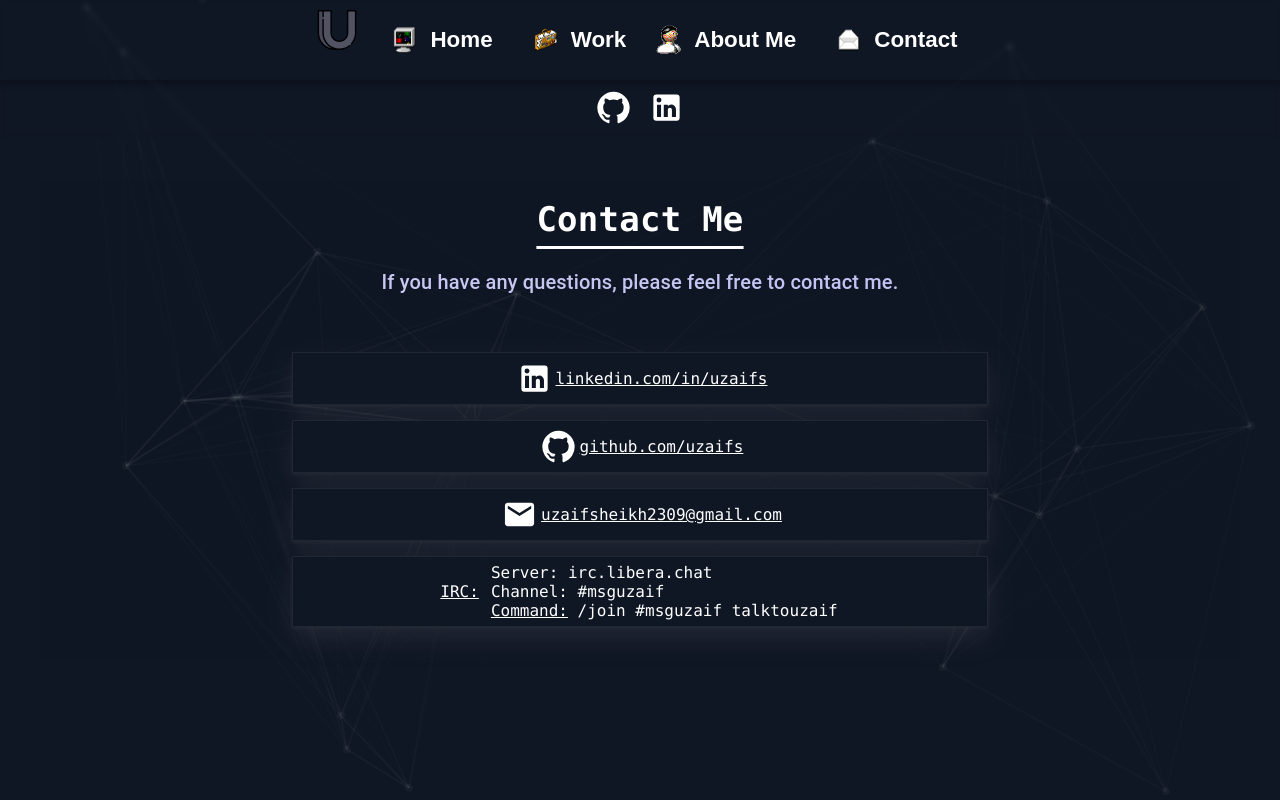
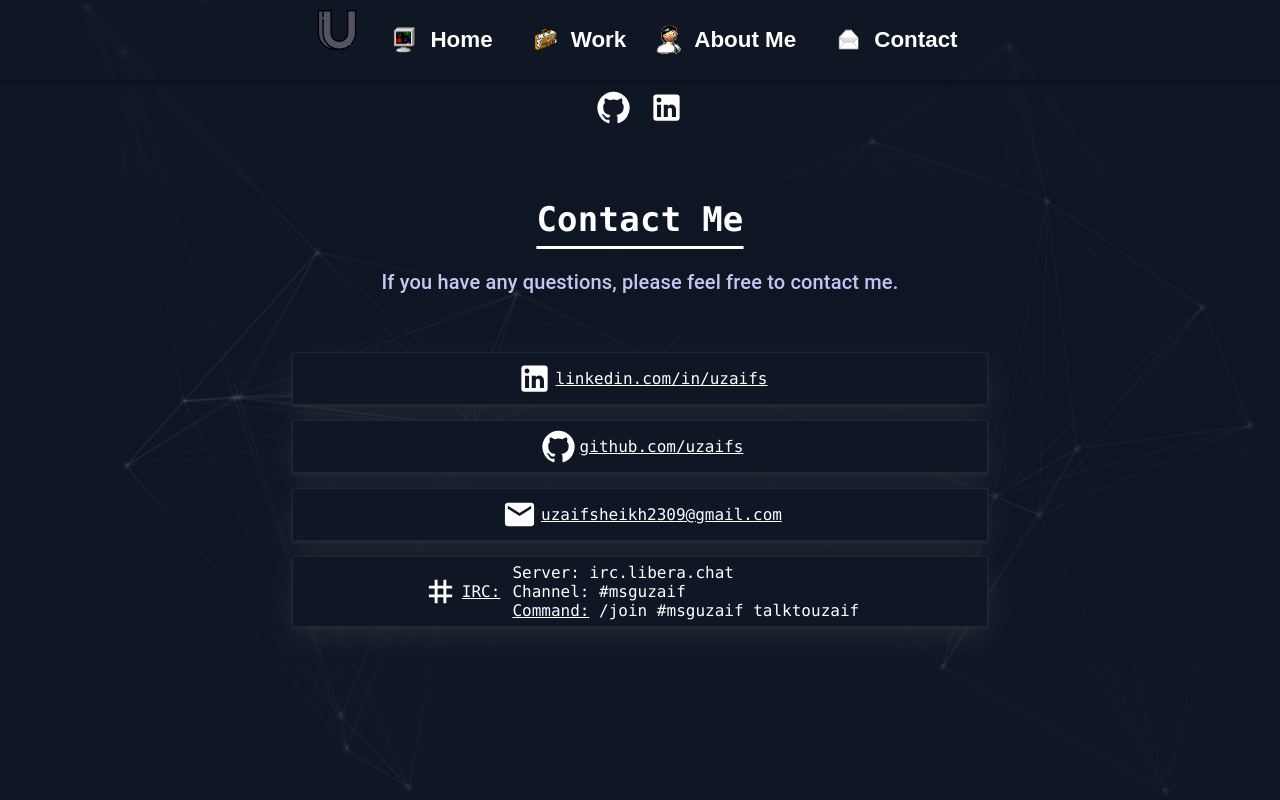
Before and after one commit to Uzaif-Sheikh/portfolio, a React (Create React App) app: page /contactme in a window 1280 px wide. Built offline with nearby package versions, Linux system fonts and the light colour scheme.

Commit message:
added tag icon in contact page

```diff
--- a/src/components/Contact.js
+++ b/src/components/Contact.js
@@ -4,6 +4,7 @@ import Animation from "./Animation";
 import LinkedInIcon from '@mui/icons-material/LinkedIn';
 import EmailIcon from '@mui/icons-material/Email';
 import GitHubIcon from '@mui/icons-material/GitHub';
+import TagIcon from '@mui/icons-material/Tag';
 import "./Contact.css";
 
 export default function Contact() {
@@ -28,7 +29,7 @@ export default function Contact() {
                             <a target="__blank" href="mailto:uzaifsheikh2309@gmail.com" className="contact-icon"><EmailIcon fontSize="large" style={{margin: "4px"}}/> uzaifsheikh2309@gmail.com</a>
                         </div>
                         <div className="contact-box">
-                            <a target="__blank" href="https://g.co/kgs/6rLBQh1" className="contact-icon">IRC:</a>
+                            <a target="__blank" href="https://g.co/kgs/6rLBQh1" className="contact-icon"><TagIcon fontSize="large" style={{margin: "4px"}}/>IRC:</a>
                             <div className="irc-content">
                                 <p className="irc-inner">Server: irc.libera.chat</p>
                                 <p className="irc-inner">Channel: #msguzaif</p>
```
